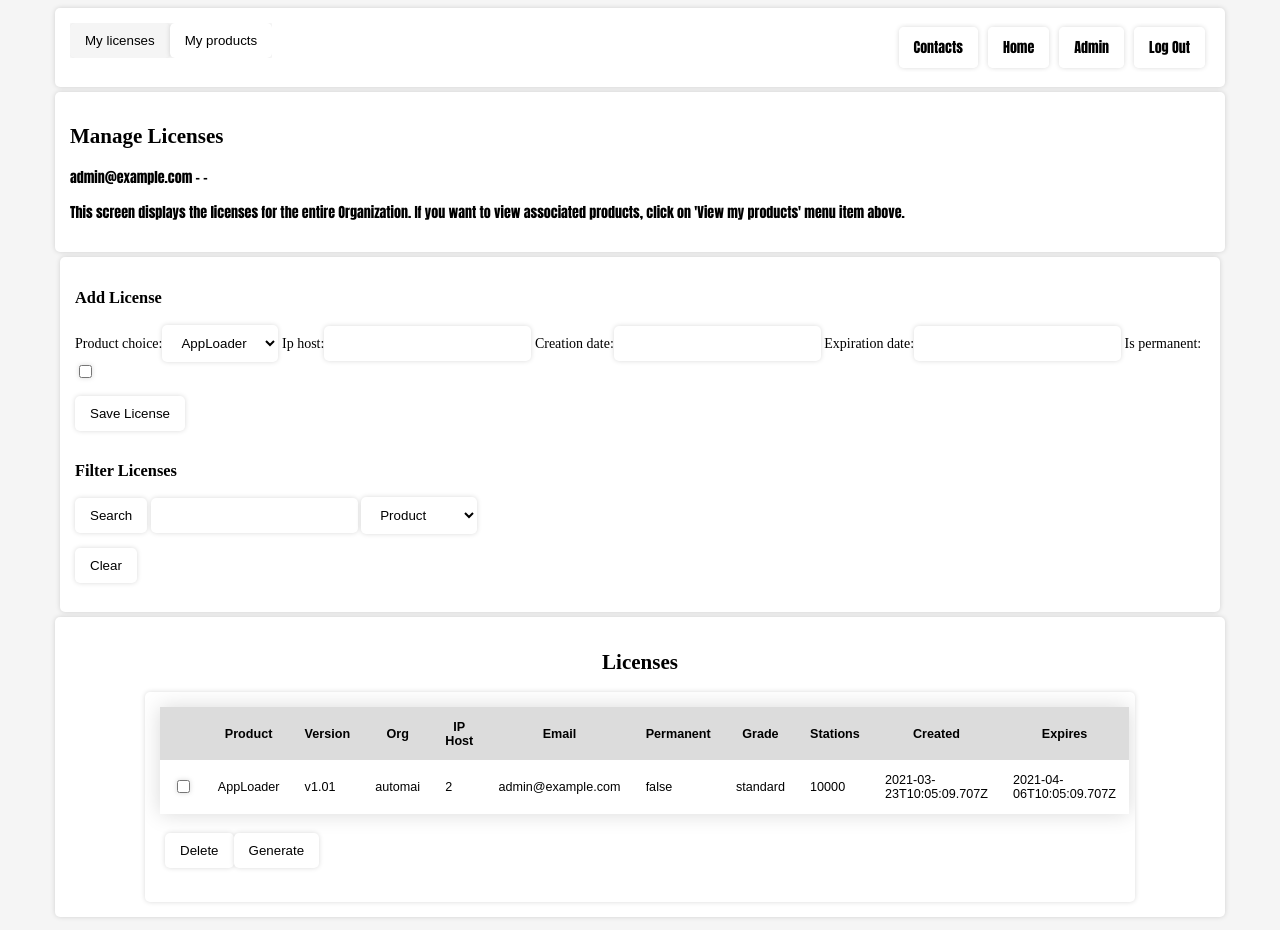
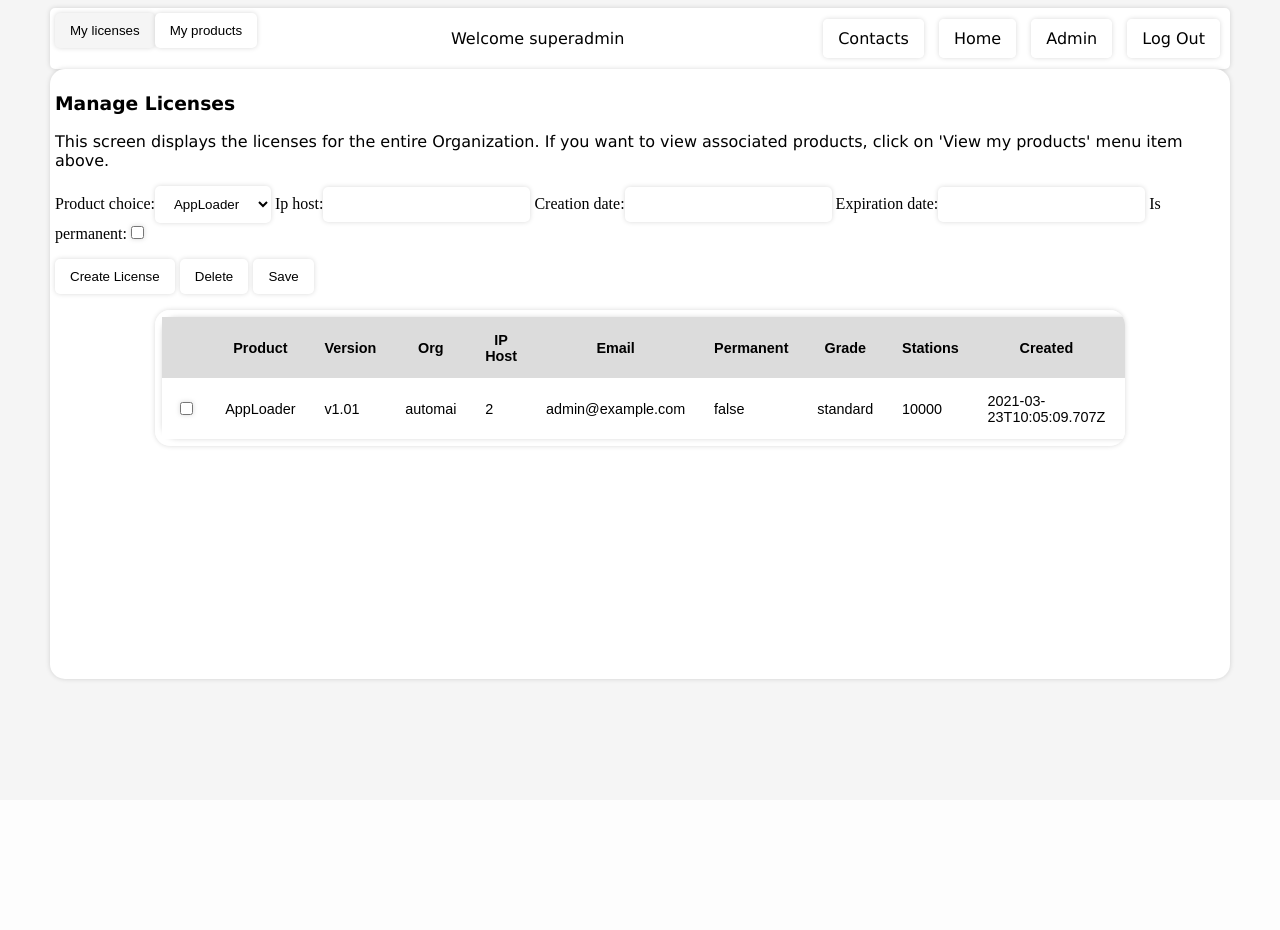
Before and after one commit to lux3hs/contactmgr, a Django app: page /licenses/ in a window 1280 px wide. After the commit the page ends 682 px from the top, so only its background shows below. Run offline with Django 3.2, Linux system fonts and the light colour scheme; a user stored in the database is signed in; data comes from the database, SQL or seed files in the repository; both versions use the stored data as it was after the commit.

Commit message:
Organize css/html

```diff
--- a/manage_licenses/models.py
+++ b/manage_licenses/models.py
@@ -45,5 +45,8 @@
     #     return user_licenses
 
 
+
+
+
     def __str__(self):
         return self.product_name
--- a/manage_licenses/static/manage_licenses/js/script.js
+++ b/manage_licenses/static/manage_licenses/js/script.js
@@ -9,37 +9,51 @@
   // Load license table data
   loadTableData(url='get-license-data', tableID='license-table')
 
+  // Load entitlement table data
+  loadTableData(url='get-entitlement-data', tableID='entitlement-table')
+
+  // Check for delete button press
   document.getElementById("delete-license-button").addEventListener("click", function() {
-    deleteTableData(url='delete-license-selection', tableID='license-table')
+    tableDeleted = deleteTableData(url='delete-license-selection', tableID='license-table');
 
   })
 
-  document.getElementById("license-search-button").addEventListener("click", function() {
-    var choiceQuery = "license_search_form_choice_field"
-    var searchQuery = "license_search_form_search_field"
-    searchTableData(url='get-license-data', choiceQyery=choiceQuery, searchQuery=searchQuery, "license-table",)
-
-  })
-
-  document.getElementById("clear-license-search").addEventListener("click", function() {
-    loadTableData(url='get-license-data', tableID='license-table')
+  document.getElementById("delete-license-button").addEventListener("click", function() {
+    loadTableData(url='get-entitlement-data', tableID='entitlement-table')
 
   })
 
 
 
-  // Load entitlement table data
-  loadTableData(url='get-entitlement-data', tableID='entitlement-table')
+  // document.getElementById("license-search-button").addEventListener("click", function() {
+  //   var choiceQuery = "license_search_form_choice_field"
+  //   var searchQuery = "license_search_form_search_field"
+  //   searchTableData(url='get-license-data', choiceQyery=choiceQuery, searchQuery=searchQuery, "license-table",)
 
-  document.getElementById("entitlement-search-button").addEventListener("click", function() {
-    var choiceQuery = "entitlement_search_form_choice_field"
-    var searchQuery = "entitlement_search_form_search_field"
-    searchTableData(url='get-entitlement-data', choiceQyery=choiceQuery, searchQuery=searchQuery, "entitlement-table",)
+  // })
 
-  })
+  // document.getElementById("clear-license-search").addEventListener("click", function() {
+  //   loadTableData(url='get-license-data', tableID='license-table')
 
-  document.getElementById("clear-entitlement-search").addEventListener("click", function() {
-    loadTableData(url='get-entitlement-data', tableID='entitlement-table')
+  // })
 
-  })
+
+
+
+  // document.getElementById("entitlement-search-button").addEventListener("click", function() {
+  //   var choiceQuery = "entitlement_search_form_choice_field"
+  //   var searchQuery = "entitlement_search_form_search_field"
+  //   searchTableData(url='get-entitlement-data', choiceQyery=choiceQuery, searchQuery=searchQuery, "entitlement-table",)
+
+  // })
+
+  // document.getElementById("clear-entitlement-search").addEventListener("click", function() {
+  //   loadTableData(url='get-entitlement-data', tableID='entitlement-table')
+
+  // })
+
+
+
+
+
 })
--- a/manage_licenses/templates/manage_licenses/manage-licenses.html
+++ b/manage_licenses/templates/manage_licenses/manage-licenses.html
@@ -10,19 +10,30 @@
 {% endblock head %}
 
 {% block header %}
-<div class="flex-container flex-row widget-box">
+<div class="flex-box flex-row container">
+
   <div class="tab">
     <button class="js-tablinks" id="js-default-open" onclick="changePage(event, 'licenses-tab')">My licenses</button>
     <button class="js-tablinks" onclick="changePage(event, 'products-tab')">My products</button>
   </div>
 
-  <div class="nav-row">
-    <p><a href="{% url 'manage_contacts' %}">Contacts</a></p>
-    <p><a href="{% url 'homepage' %}">Home</a></p>
-    <p><a href="{% url 'admin_dash' %}">Admin</a></p>
-    <p><a href="{% url 'logout' %}">Log Out</a></p>
+  <div class="h-center">
+    <p>Welcome
+    {{ user.username }}</p>
+  </div>
+
+  <div>
+    <p>
+    <a href="{% url 'manage_contacts' %}">Contacts</a>
+    <a href="{% url 'homepage' %}">Home</a>
+    <a href="{% url 'admin_dash' %}">Admin</a>
+    <a href="{% url 'logout' %}">Log Out</a>
+    </p>
+
   </div>
 </div>
+
+
 {% endblock header %}
 
 {% block logocontainer %}{% endblock logocontainer %}
@@ -30,78 +41,53 @@
 {% block main %}
 {% comment %} <div class="flex-container widget-box"> {% endcomment %}
 
-<div class="flex-container">
+{% comment %} <div class="flex-container"> {% endcomment %}
 
-  <div class=" widget-box">
-    <h2> Manage Licenses </h2>
 
-    <p class="text-container"> {{ user.email }} - {{ contact_data.role }} - {{ contact_data.organization }}</p>
 
+<div id="licenses-tab" class="js-tabcontent">
+
+        <h3>Manage Licenses</h3>
           <p>
           This screen displays the licenses for the entire Organization. If you want to view associated products,
           click on 'View my products' menu item above.
           </p>
-  </div>
 
-<div id="licenses-tab" class="js-tabcontent">
-
-  {% comment %} <div class="flex-container widget-box"> {% endcomment %}
-    <div class="flex-container widget-box">
-      <h3>Add License</h3>
           <form method="post">
           {% csrf_token %}
           {{ new_license_form }}
-          <p><input class="button" name="save-license" type="submit" value="Save License"/></p>
+          <p>
+          <input class="button" name="save-license" type="submit" value="Create License">
+          <input type="button" name="delete_license_button" id="delete-license-button" value="Delete">
+          <input type="submit" name="generate_license_selection" id="generate-license-selection" value="Save">
+          </p>
+
           </form>
 
-      <h3>Filter Licenses</h3>
-      <form>
-        <input id="license-search-button" type="button" value="Search"/>
-        {{ license_search_form }}
-        <p><input id="clear-license-search" class="button" type="reset" value="Clear"/></p>
-      </form>
-    </div>
-  {% comment %} </div> {% endcomment %}
 
-    <div class="flex-container widget-box flex-center">
-      <h2 class="table-label"> Licenses </h2>
-      <div class="table-container widget-box">
+      <div class="table-container widget">
         <form method="post">
           {% csrf_token %}
-            <table id="license-table" class="widget-table">
+          <table id="license-table" class="widget">
             <thead>
               <tr>
                 <th></th>
               </tr>
             </thead>
           </table>
-            <div class="flex-box flex-row">
-              <p><input type="button" name="delete_license_button" id="delete-license-button" value="Delete"></p>
-              <p><input type="submit" name="generate_license_selection" id="generate-license-selection" value="Generate"></p>
-            </div>
         </form>
       </div>
-    </div>
-
-
 </div>
 
 
 
 <div id="products-tab" class="js-tabcontent">
 
-  <div class="flex-box widget-box">
-    <h3>Filter Products</h3>
-    <form>
-      <input id="entitlement-search-button" Value="Search" type="button">
-      {{ entitlement_search_form }}
-      <input type="reset" class="button" id="clear-entitlement-search" value="Clear">
-    </form>
-  </div>
+  <div class="center-text">
+    <b><p>Entitlements</p></b>
 
-  <h3 class="table-label">Product Entitlements</h3>
-  <div class="table-container widget-box">
-    <table id="entitlement-table" class="widget-table">
+    <div class="table-container widget">
+      <table id="entitlement-table" class="widget">
         <thead>
           <tr>
             <th></th>
@@ -109,9 +95,9 @@
         </thead>
       </table>
     </div>
+  </div>
 
 </div>
-{% comment %} </div> {% endcomment %}
 {% endblock main%}
 
 {% block footer %}{% endblock footer %}
--- a/manage_licenses/views.py
+++ b/manage_licenses/views.py
@@ -137,12 +137,31 @@
 
 
 def delete_license_selection(request, license_id):
-    current_user = request.user
-    user_id = current_user.id
+    license_data = License.objects.filter(id=license_id).get()
+    entitlement_id = license_data.entitlement_id
+    entitlement_data = Entitlement.objects.filter(id=entitlement_id).get()
+    delete_check = delete_license(license_id)
 
-    contact_data = Contact.objects.filter(user=user_id).get()
+    if delete_check:
+        entitlement_data.add_license()
+        data = get_license_data(request)
+        return data
 
-    response = delete_license(license_id)
-    data = {"response":response}
+    else:
+        response = HttpResponse("error", content_type="text/plain")
+        return response
 
-    return get_license_data(request)
+
+
+
+
+
+    # print(check_entitlements(product, org))
+
+    # response = delete_license(license_id)
+    # if response == "success":
+    #     return get_license_data(request)
+
+    # else:
+    #     response = HttpResponse(response, content_type="text/plain")
+    #     return response
--- a/static/css/licensepgm/style.css
+++ b/static/css/licensepgm/style.css
@@ -4,20 +4,18 @@
 /*            */
 
 body {
-    /* border: 2px black; */
-    /* height: 100vh; */
-    /* max-width: 100vw; */
-    margin-left:50px;
-    margin-right:50px;
-    /* overflow: auto; */
-    font-size: 14px;
-    /* font-family: cursive; */
-    background: whitesmoke;
+  margin-left:50px;
+  margin-right:50px;
+  background: whitesmoke;
 
   }
 
+  h1, h2, h3 {
+    font-family: Verdana, Geneva, Tahoma, sans-serif;
+  }
+
   p {
-    font-family: Impact, Haettenschweiler, 'Arial Narrow Bold', sans-serif;
+    font-family: Verdana, Geneva, Tahoma, sans-serif;
   }
 
 a{
@@ -70,23 +68,7 @@
     background-color: whitesmoke;
   }
 
-/* input.button {
-  background-color: white;
-  box-shadow: 0 0 20px rgba(0, 0, 0, 0.15);
-    color: black;
-    border: 1px solid black;
-    border-radius: 24px;
-    text-align: center;
-    padding: 10px 20px;
-    margin: 5px;
-    text-decoration: none;
-    display: inline-block;
-    cursor: pointer;
-  } */
 
-/* input.button:hover, input.button:active {
-    background-color: whitesmoke;
-  } */
 
 select{
   background-color: white;
@@ -105,23 +87,32 @@
 }
 
 
+
+
+
 /*            */
 /* Tab Styles */
 /*            */
+
+
+/* Control active tab content for pages */
+  .js-tabcontent {
+    display: none;
+  }
 
 /* Style the tab container */
 .tab {
     /* border: 2px solid black; */
     width:fit-content;
     height: fit-content;
-    overflow: hidden;
+    /* overflow: hidden; */
   }
 
 /* Style the tab buttons */
 .tab button {
     /* background-color: inherit; */
-    /* background-color: white; */
-  box-shadow: 0 0 5px rgba(0, 0, 0, 0.15);
+    background-color: white;
+    box-shadow: 0 0 5px rgba(0, 0, 0, 0.15);
     float: left;
     border: none;
     outline: none;
@@ -138,14 +129,8 @@
 
 .tab button.hover {
   /* border-bottom: 1px solid black; */
-  background-color: white;
+  background-color: whitesmoke;
 }
-
-
-  /* Control active tab content for pages */
-.js-tabcontent {
-    display: none;
-  }
 
 
 
@@ -222,113 +207,47 @@
   /* border-radius:5px; */
 
 }
-/*                   */
-/* Form field styles */
-/*                   */
 
-/* Style choice field box */
-/* .ChoiceField{
-  background-color:whitesmoke; */
-  /* border:none; */
-  /* border-radius: 15px; */
-  /* text-align: center;
-  padding: 10px 20px;
-  margin: 5px; */
-
-  /* text-decoration: none; */
-  /* display: inline-block; */
-/* } */
-
-/* .ChoiceField:hover, .ChoiceField:active {
-  background-color: white; */
-/* } */
-
-/* Style char field box */
-/* .CharField{
-background-color:whitesmoke;
-color: black; */
-/* border: none; */
-/* border-radius: px; */
-/* text-align: left;
-padding: 10px 20px;
-margin: 5px; */
-
-/* } */
-
-/* .CharField:hover, .CharField:active {
-background-color: white;
-} */
+main{
+  background-color: white;
+  box-shadow: 0 0 5px rgba(0, 0, 0, 0.15);
+  border-radius: 15px;
+  /* margin:2px; */
+  padding: 5px;
+  min-height: 75vh;
+  /* max-width: 100vh; */
+}
 
 
 
-/*               */
-/* Widget styles */
-/*               */
+/*                         */
+/* widget background color */
+/*                         */
 
 /* Style box as widget */
-.widget-box{
+.widget{
   background-color: white;
   box-shadow: 0 0 5px rgba(0, 0, 0, 0.15);
-  padding:15px;
-  border-radius: 5px;
-
-  /* border:none; */
-  /* outline:none; */
-
-  /* width:fit-content; */
-  /* block-size: fit-content; */
-  /* border:none; */
-  /* border:2px solid darkgray; */
-  /* border-radius: 15px; */
-  /* padding: 5px; */
-  /* background-color: lightgray; */
-  /* background-image: linear-gradient(to bottom right, darkgray,whitesmoke); */
+  padding: 5px;
+  border-radius: 15px;
+  margin:2px;
+  padding: 5px;
+  block-size: fit-content;
 }
 
-/* Style the widget buttons */
-.widget-box .CharField{
-  /* border:none; */
-  /* border:1px solid black; */
-  /* border-radius: 15px; */
-  /* outline:none; */
+.container {
+  background-color: white;
+  box-shadow: 0 0 5px rgba(0, 0, 0, 0.15);
+  border-radius: 5px;
+  padding:5px;
+
 }
-
-.widget-box .ChoiceField{
-  /* border:none; */
-  /* border: 1px solid black; */
-  /* border-radius: 15px; */
-  /* outline:none; */
-}
-
-.widget-box input{
-  /* border:none; */
-  /* border:1px solid black; */
-  /* border-radius: 15px; */
-  /* outline:none; */
-}
-
-.widget-box a{
-  /* border:none; */
-  /* border:1px solid black; */
-  /* border-radius: 15px; */
-  /* outline:none; */
-}
-
-.widget-box button{
-  /* border:none; */
-  /* border:1px solid black; */
-  /* border-radius: 15px; */
-  /* outline:none; */
-}
-
 
 
 
 /*              */
 /* Table styles */
 /*              */
-
-/* Table border radius added to app-specific css files due to different column numbers  */
 
 .table-container {
   max-height: 75vh;
@@ -337,50 +256,40 @@
   margin-left: auto;
   margin-right: auto;
   overflow: auto;
-  /* border:2px solid black; */
-  /* background-color: white; */
 }
 
-.table-label {
-  margin-left: auto;
-  margin-right: auto;
-  width: fit-content;
-}
+/* Style table */
 
-/* tbody tr:nth-child(odd) {background:green; } */
-
-
-
-/* Style table as widget */
-
-.widget-table {
+table {
   border-collapse: collapse;
   /* margin: 25px 0; */
   font-size: 0.9em;
-  font-family: sans-serif;
+  font-family:Arial, Helvetica, sans-serif;
   min-width: 400px;
   box-shadow: 0 0 20px rgba(0, 0, 0, 0.15);
   /* background-color: white; */
 }
 
 
-.widget-table tr:nth-child(1){
+table tr:nth-child(1){
     background-color: gainsboro;
     /* box-shadow: 0 0 20px rgba(0, 0, 0, 0.15); */
 
 }
 
-.widget-table th{
+table th{
     padding:1em;
 
   }
 
-.widget-table td{
+table td{
   background: white;
   /* color: black; */
   padding:1em;
 
 }
+
+
 
 
 
@@ -390,29 +299,17 @@
 
 .flex-container{
   display:flex;
-  /* border:2px solid blue; */
   flex-direction: column;
-  margin:5px;
-  /* padding:5px; */
+
 }
 
 .flex-box{
   display:flex;
   flex-direction: column;
-  width:fit-content;
-  block-size: fit-content;
-  margin:5px;
-  /* padding:5px; */
+  /* width:fit-content;
+  block-size: fit-content; */
 }
 
-/* .text-container{
-  border:2px solid Black;
-  padding:5px;
-  display:block;
-  width:fit-content;
-  height: fit-content;
-  text-align: center;
-} */
 
 
 
@@ -449,6 +346,11 @@
   margin-right: auto;
 }
 
+.h-center{
+  margin-left: auto;
+  margin-right: auto;
+}
+
 .flex-left{
   justify-content: left;
 }
--- a/static/js/licensepgm/script.js
+++ b/static/js/licensepgm/script.js
@@ -129,7 +129,7 @@
 
   // Dynamic table processing
 
-  // Load a table
+  // Build a table on page load
   function loadTableData(url, tableID) {
   var fetchData = fetchRequest(url);
   fetchData.then(data => {
@@ -141,7 +141,7 @@
   })
   }
 
-  // Delete data from a table
+  // Delete data from a table and rebuild
   function deleteTableData(url, tableID) {
     var nodeList = document.getElementsByName("check-box");
 
@@ -164,7 +164,7 @@
     }
   }
 
-  // Search data within a table
+  // Search data within a table and rebuild
   function searchTableData(url, choiceQuery, searchQuery, tableID) {
       var fetchData = fetchRequest(url);
       var choice = document.getElementById(choiceQuery).value;
--- a/templates/base.html
+++ b/templates/base.html
@@ -11,7 +11,9 @@
     {% block head %}{% endblock head %}
   </head>
 
+
   <body>
+
     {% block logincheck %}
     {% if user.is_authenticated %}
 
@@ -32,22 +34,18 @@
     {% endblock header %}
     </header>
 
+
     <main>
+        <div class="main-container">
+        {% block main %}{% endblock main %}
+        </div>
 
-     {% block messages %}
-     {% if messages %}
-     <ul class="messages">
-       {% for message in messages %}
-        <li{% if message.tags %} class="{{ message.tags }}"{% endif %}>{{ message }}</li>
-       {% endfor %}
-      </ul>
-      {% endif %}
-      {% endblock messages %}
-
-      {% block main %}{% endblock main %}
       </main>
 
       <footer>{% block footer %}{% endblock footer %}</footer>
+
+
+
 
     {% else %}
     <div class="login-container">
@@ -57,10 +55,9 @@
       </div>
     <div>
     {% endif %}
+    {% endblock logincheck %}
 
 
-
-  {% endblock logincheck %}
   </body>
 
 
--- a/templates/info.html
+++ b/templates/info.html
@@ -16,13 +16,15 @@
     </div>
 
     <div class="nav-row navigation-buttons">
-      <p><a href="{% url 'homepage' %}">Home</a></p>
       <p><a href="{% url 'logout' %}">Log Out</a></p>
     </div>
   </header>
 
-  <h3>Welcome to LicensePGM>
+<div class="flex-box widget-box flex-center">
+  <h3>Welcome to LicensePGM</h3>
   <p>A tool for generating product licenses</p>
+  <p><a href="{% url 'homepage' %}">Home</a></p>
+</div>
 
   {% else %}
   <div class="flex-box widget-box">
```
Also changed, not shown: manage_contacts/models.py (+33 -8 lines), manage_contacts/static/manage_contacts/js/script.js (+10 -3 lines), manage_contacts/templates/manage_contacts/admin-dash.html (+16 -6 lines), manage_contacts/templates/manage_contacts/manage-contacts.html (+35 -24 lines), manage_licenses/services.py (+16 -15 lines), templates/homepage.html (+2 -10 lines), db.sqlite3. Lines whose indentation alone changed are shown as unchanged.
